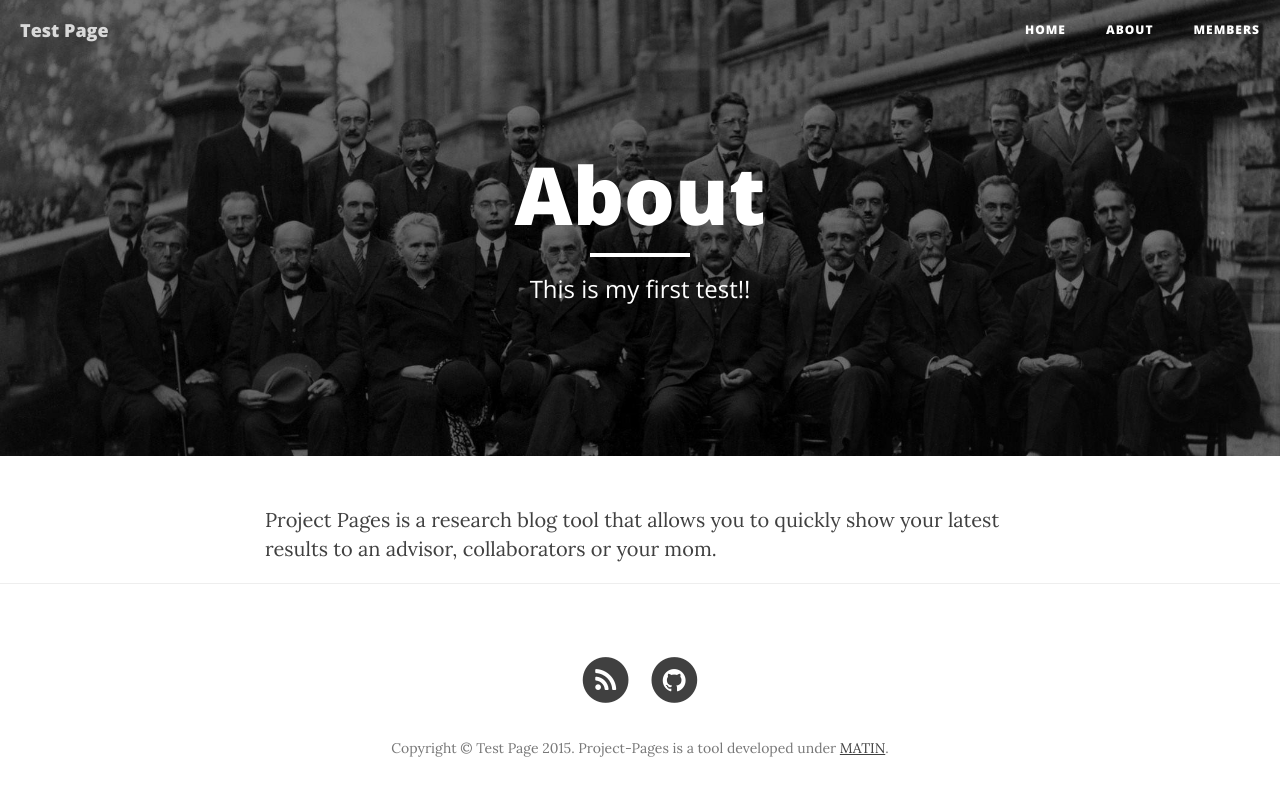
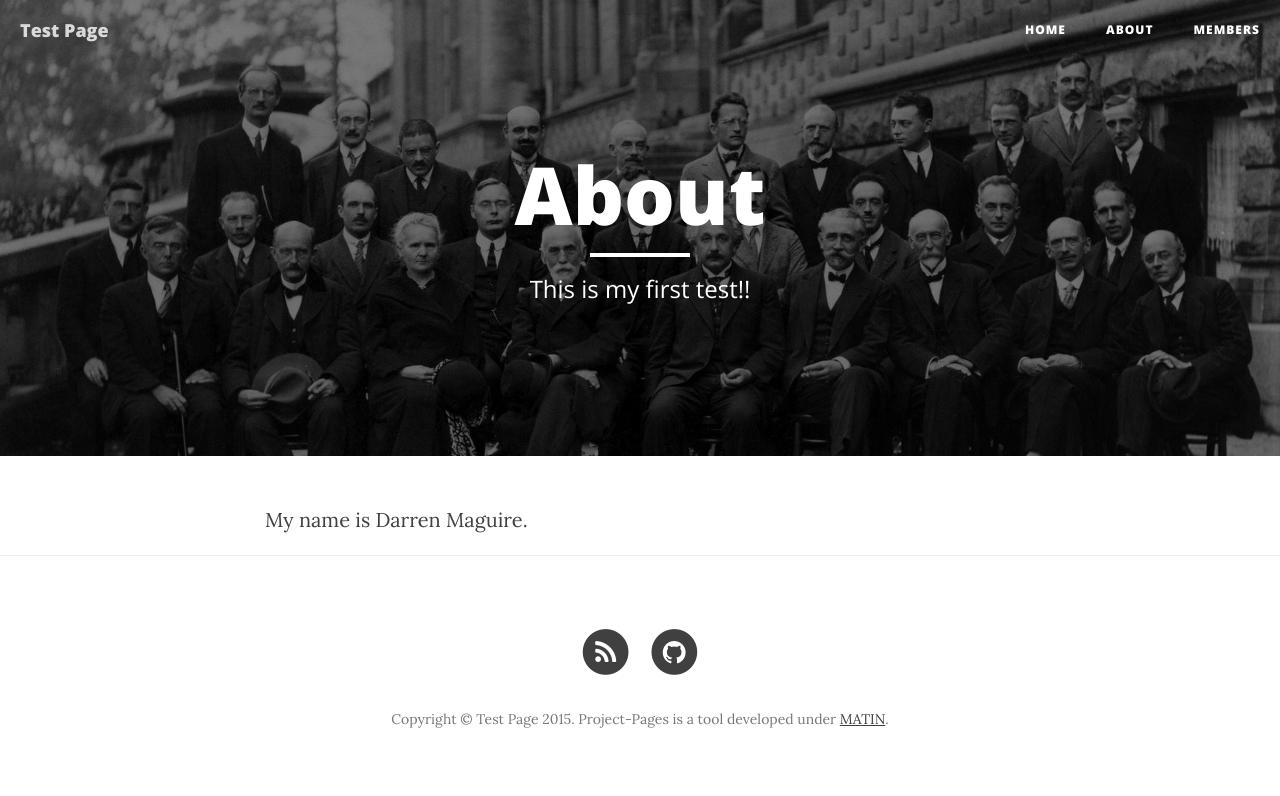
Before and after one commit to darrenm13/Test1, a Jekyll site: the page built from about.html, in a window 1280 px wide. Shown: the top 796 px of the page. Built offline with Jekyll 4.4.1, drawn with Linux system fonts in a browser that asks for light colours; nearby versions of some CDN libraries.

Commit message:
Update about.html

```diff
--- a/about.html
+++ b/about.html
@@ -5,4 +5,4 @@ description: "Why use Project Pages?"
 header-img: "img/home-bg.jpg"
 ---
 
-Project Pages is a research blog tool that allows you to quickly show your latest results to an advisor, collaborators or your mom.
+My name is Darren Maguire.
```
